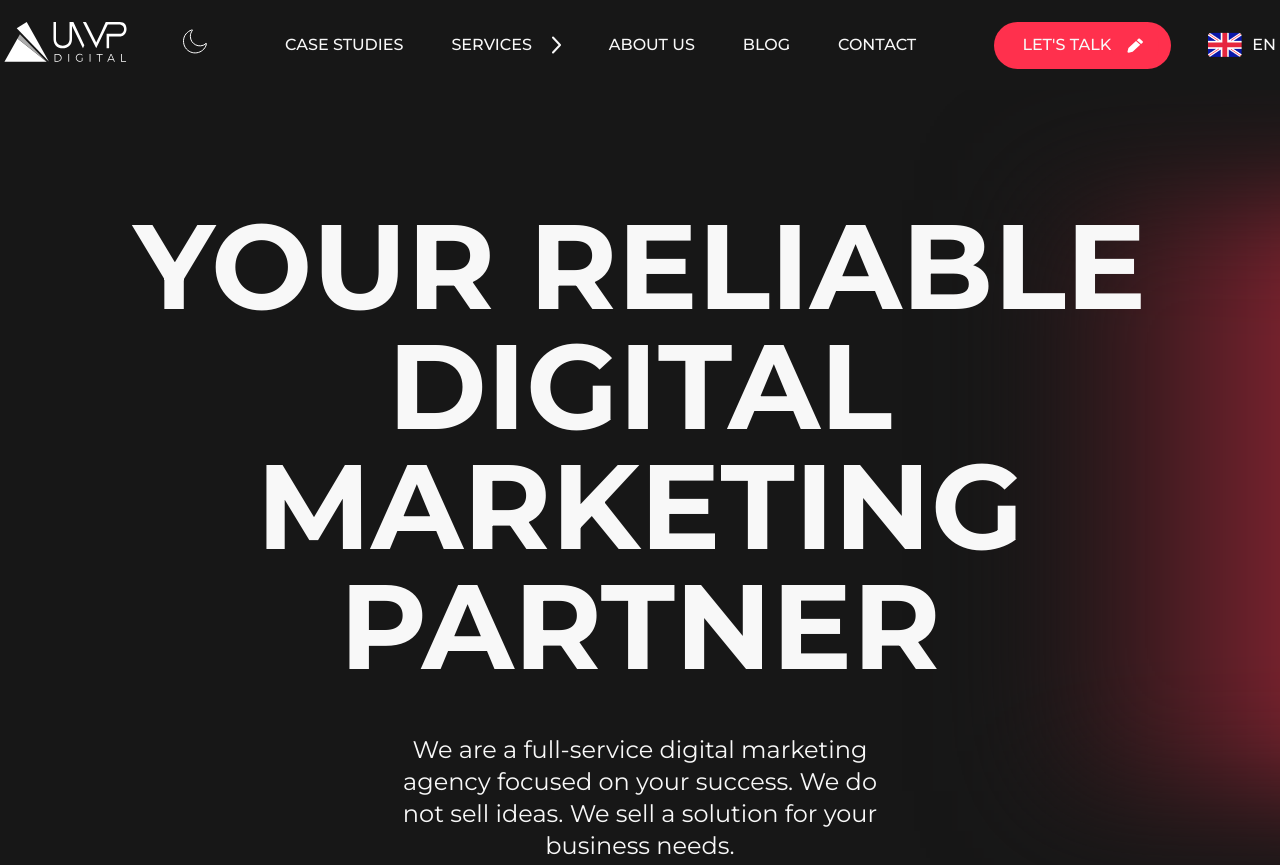
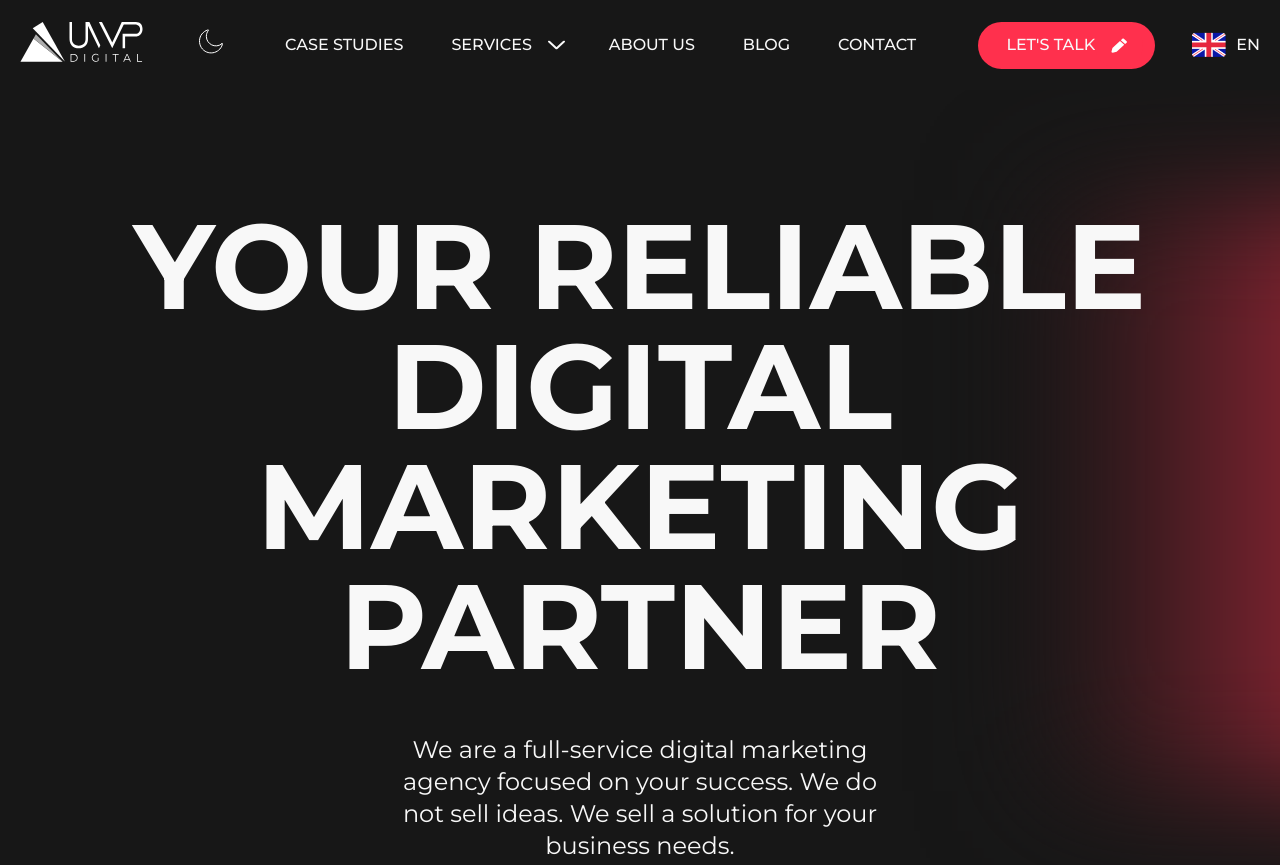
Before and after one commit to nevredimiy/upwDigitalNew, a website: page build/index.html in a window 1280 px wide. Shown: the top 865 px of the page. Drawn offline with Linux system fonts and the light colour scheme.

Commit message:
the same

```diff
--- a/tailwind.config.js
+++ b/tailwind.config.js
@@ -5,10 +5,6 @@ module.exports = {
     container: {
       center: true,
       padding: {
-        sm: 'fluid-1',
-        md: '0.25rem',
-        lg: '0.5rem',
-        xl: '0.25rem',
         DEFAULT: '1.25rem',
       }
     },
```
Also changed, not shown: build/css/style.css, build/index.html, build/js/script.js.
